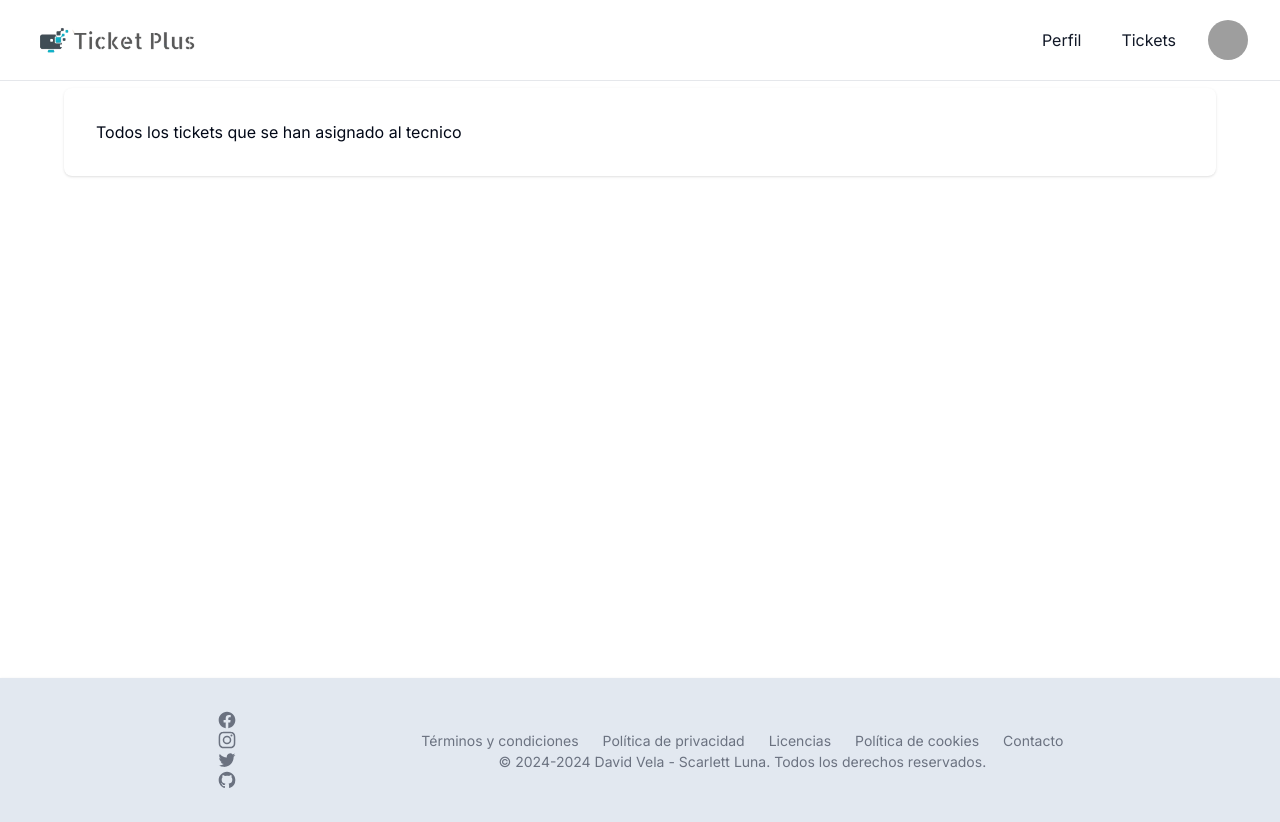
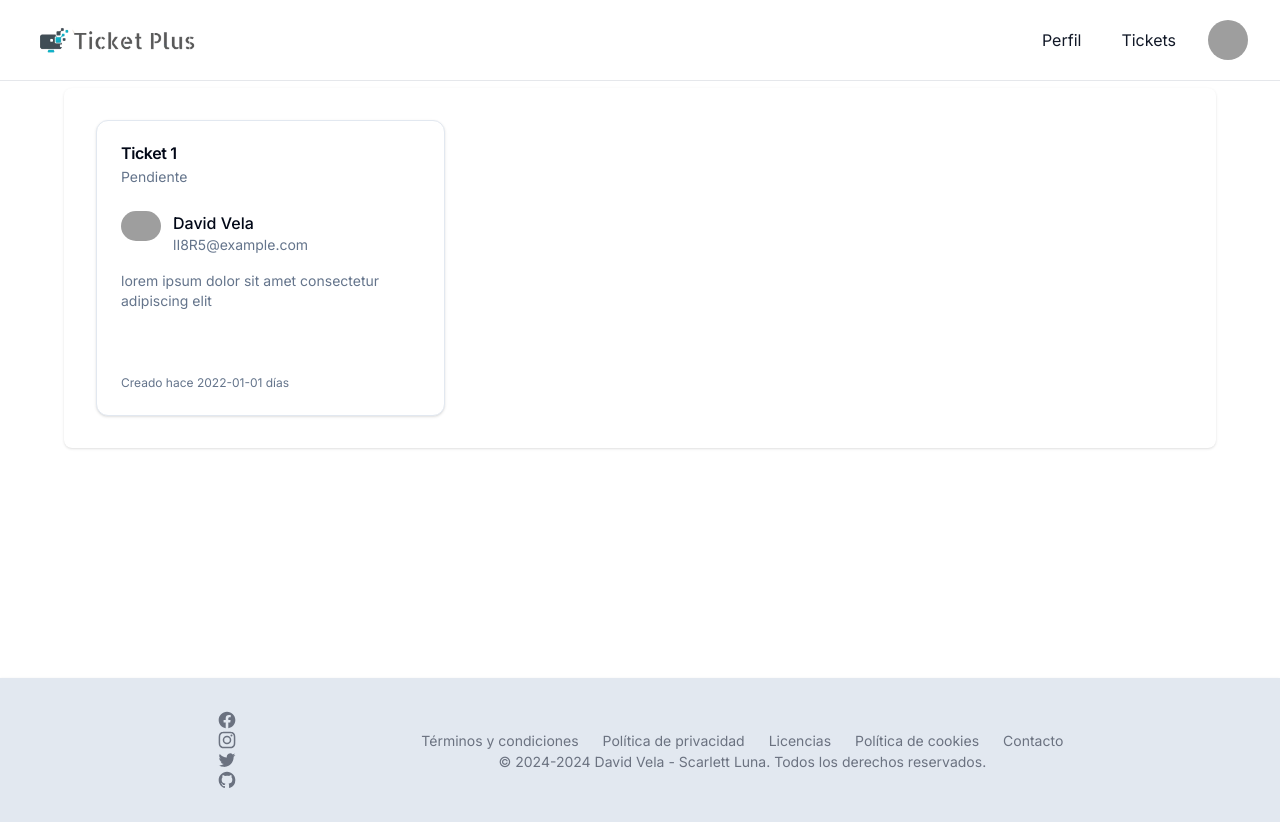
Before and after one commit to Scarlett2010/SistemaTickets, a Next.js app in the folder frontend/: page /dashboard/tecnico/tickets in a window 1280 px wide. Built offline with nearby package versions, Linux system fonts and the light colour scheme; grey boxes are pictures that could not be loaded.

Commit message:
build(src): añadiendo tarjeta de usuarios
- /components:  modal con datos quemados
-  /app/login : manejo de errores en formularios login y comment box
- /lib: interfaces para props con typescript

```diff
--- a/frontend/src/app/dashboard/tecnico/tickets/page.tsx
+++ b/frontend/src/app/dashboard/tecnico/tickets/page.tsx
@@ -1,7 +1,16 @@
+import TicketCardDialog from "@/components/TicketCardDialog";
+
 export default function Page() {
   return (
-    <div>
-      <h1>Todos los tickets que se han asignado al tecnico</h1>
+    <div className="gap gap-5 grid lg:grid-cols-3 ">
+      <TicketCardDialog
+        title="Ticket 1"
+        status="Pendiente"
+        email="lI8R5@example.com"
+        name="David Vela"
+        creationDate="2022-01-01"
+        UserMessage="lorem ipsum dolor sit amet consectetur adipiscing elit"
+      />
     </div>
   );
 }
--- a/frontend/src/app/login/page.tsx
+++ b/frontend/src/app/login/page.tsx
@@ -25,8 +25,12 @@
 import Link from "next/link";
 
 const formSchema = z.object({
-  email: z.string().email("Invalid email address").min(2).max(50),
-  password: z.string().min(2, "Password must be at least 2 characters").max(50),
+  email: z
+    .string()
+    .email("Dirección de correo electrónico no válida")
+    .min(2)
+    .max(50),
+  password: z.string().min(6, "La contraseña debe tener al menos 6 caracteres"),
 });
 
 export default function LoginPage() {
--- /dev/null
+++ b/frontend/src/components/CommentBox.tsx
@@ -0,0 +1,59 @@
+import {
+  Form,
+  FormControl,
+  FormDescription,
+  FormField,
+  FormItem,
+  FormLabel,
+  FormMessage,
+} from "@/components/ui/form";
+import { zodResolver } from "@hookform/resolvers/zod";
+import { useForm } from "react-hook-form";
+import { z } from "zod";
+import { Button } from "./ui/button";
+
+const formSchema = z.object({
+  message: z.string().min(1, "El cámpo es obligatorio"),
+});
+
+function CommentBox() {
+  const form = useForm<z.infer<typeof formSchema>>({
+    resolver: zodResolver(formSchema),
+    defaultValues: {
+      message: "",
+    },
+  });
+
+  function onSubmit(values: z.infer<typeof formSchema>) {
+    //TODO Hacer algo con los valores del formulario
+    console.log(values);
+  }
+  return (
+    <Form {...form}>
+      <form onSubmit={form.handleSubmit(onSubmit)} className="space-y-8">
+        <FormField
+          control={form.control}
+          name="message"
+          render={({ field }) => (
+            <FormItem className="flex flex-col">
+              <FormLabel>Responde a este ticket:</FormLabel>
+              <FormControl>
+                <textarea
+                  typeof="text"
+                  className="h-20 sm:h-32 md:h-52 p-3 border-solid border-2 border-gray-300"
+                  {...field}
+                />
+              </FormControl>
+              <FormDescription>
+                Esta respuesta le llegará al usuario
+              </FormDescription>
+              <FormMessage />
+            </FormItem>
+          )}
+        />
+        <Button type="submit">Enviar respuesta</Button>
+      </form>
+    </Form>
+  );
+}
+export default CommentBox;
--- /dev/null
+++ b/frontend/src/components/TicketCard.tsx
@@ -0,0 +1,59 @@
+import { Avatar, AvatarFallback, AvatarImage } from "@radix-ui/react-avatar";
+import { user_card } from "../lib/interfaces";
+import {
+  Card,
+  CardContent,
+  CardDescription,
+  CardFooter,
+  CardHeader,
+  CardTitle,
+} from "./ui/card";
+
+import { Separator } from "@radix-ui/react-menubar";
+function TicketCard({
+  title,
+  status,
+  email,
+  name,
+  creationDate,
+  UserMessage,
+}: user_card) {
+  return (
+    <div>
+      <Card>
+        <CardHeader>
+          <CardTitle>{title}</CardTitle>
+          <CardDescription>{status}</CardDescription>
+        </CardHeader>
+        <CardContent>
+          <div className=" flex flex-col gap-3">
+            <div className="flex gap-x-3">
+              <Avatar>
+                <AvatarImage
+                  src="https://github.com/shadcn.png"
+                  alt="Your profile picture"
+                  className="rounded-full max-w-10"
+                />
+                <AvatarFallback>CN</AvatarFallback>
+              </Avatar>
+              <div>
+                <div className="font-medium">{name}</div>
+                <div className="text-sm text-muted-foreground">{email}</div>
+              </div>
+            </div>
+          </div>
+          <Separator className="my-4" />
+          <div className="text-sm text-muted-foreground h-20 overflow-hidden line-clamp-3 ">
+            <p>{UserMessage}</p>
+          </div>
+        </CardContent>
+        <CardFooter className="flex items-center justify-between">
+          <div className="text-xs text-muted-foreground">
+            Creado hace {creationDate} días
+          </div>
+        </CardFooter>
+      </Card>
+    </div>
+  );
+}
+export default TicketCard;
--- /dev/null
+++ b/frontend/src/components/TicketCardDialog.tsx
@@ -0,0 +1,68 @@
+"use client";
+import TicketCard from "@/components/TicketCard";
+import { Avatar, AvatarFallback, AvatarImage } from "@/components/ui/avatar";
+import {
+  Dialog,
+  DialogClose,
+  DialogContent,
+  DialogFooter,
+  DialogHeader,
+  DialogTitle,
+  DialogTrigger,
+} from "@/components/ui/dialog";
+import { ticket_card_dialog } from "@/lib/interfaces";
+import CommentBox from "./CommentBox";
+
+function TicketCardDialog({
+  title,
+  status,
+  email,
+  name,
+  creationDate,
+  UserMessage,
+}: ticket_card_dialog) {
+  return (
+    <Dialog>
+      <div className="relative">
+        <DialogTrigger className="absolute w-full h-full hover:bg-blue-500/10 rounded-xl"></DialogTrigger>
+        <TicketCard
+          title={title}
+          status={status}
+          email={email}
+          name={name}
+          creationDate={creationDate}
+          UserMessage={UserMessage}
+        />
+        <DialogContent className="h-[90vh] !w-full !overflow-y-scroll overflow-x-hidden">
+          <DialogHeader className="text-sm">
+            <div className="flex gap-x-3 items-center">
+              <Avatar>
+                <AvatarImage
+                  src="https://github.com/shadcn.png"
+                  alt="Your profile picture"
+                  className="rounded-full max-w-30"
+                />
+                <AvatarFallback>CN</AvatarFallback>
+              </Avatar>
+              <div>
+                <DialogTitle className="text-3xl">{name}</DialogTitle>
+                <div className="text-sm text-muted-foreground">{email}</div>
+              </div>
+            </div>
+            <br />
+            {UserMessage}
+            <div className="pt-10">
+              <CommentBox />
+            </div>
+          </DialogHeader>
+          <DialogFooter className="text-sm">
+            <DialogClose onClick={() => console.log("finalizar")}>
+              finalizar ticket
+            </DialogClose>
+          </DialogFooter>
+        </DialogContent>
+      </div>
+    </Dialog>
+  );
+}
+export default TicketCardDialog;
--- /dev/null
+++ b/frontend/src/components/ui/dialog.tsx
@@ -0,0 +1,122 @@
+"use client"
+
+import * as React from "react"
+import * as DialogPrimitive from "@radix-ui/react-dialog"
+import { Cross2Icon } from "@radix-ui/react-icons"
+
+import { cn } from "@/lib/utils"
+
+const Dialog = DialogPrimitive.Root
+
+const DialogTrigger = DialogPrimitive.Trigger
+
+const DialogPortal = DialogPrimitive.Portal
+
+const DialogClose = DialogPrimitive.Close
+
+const DialogOverlay = React.forwardRef<
+  React.ElementRef<typeof DialogPrimitive.Overlay>,
+  React.ComponentPropsWithoutRef<typeof DialogPrimitive.Overlay>
+>(({ className, ...props }, ref) => (
+  <DialogPrimitive.Overlay
+    ref={ref}
+    className={cn(
+      "fixed inset-0 z-50 bg-black/80  data-[state=open]:animate-in data-[state=closed]:animate-out data-[state=closed]:fade-out-0 data-[state=open]:fade-in-0",
+      className
+    )}
+    {...props}
+  />
+))
+DialogOverlay.displayName = DialogPrimitive.Overlay.displayName
+
+const DialogContent = React.forwardRef<
+  React.ElementRef<typeof DialogPrimitive.Content>,
+  React.ComponentPropsWithoutRef<typeof DialogPrimitive.Content>
+>(({ className, children, ...props }, ref) => (
+  <DialogPortal>
+    <DialogOverlay />
+    <DialogPrimitive.Content
+      ref={ref}
+      className={cn(
+        "fixed left-[50%] top-[50%] z-50 grid w-full max-w-5xl translate-x-[-50%] translate-y-[-50%] gap-4 border bg-background p-6 shadow-lg duration-200 data-[state=open]:animate-in data-[state=closed]:animate-out data-[state=closed]:fade-out-0 data-[state=open]:fade-in-0 data-[state=closed]:zoom-out-95 data-[state=open]:zoom-in-95 data-[state=closed]:slide-out-to-left-1/2 data-[state=closed]:slide-out-to-top-[48%] data-[state=open]:slide-in-from-left-1/2 data-[state=open]:slide-in-from-top-[48%] sm:rounded-lg",
+        className
+      )}
+      {...props}
+    >
+      {children}
+      <DialogPrimitive.Close className="absolute right-4 top-4 rounded-sm opacity-70 ring-offset-background transition-opacity hover:opacity-100 focus:outline-none focus:ring-2 focus:ring-ring focus:ring-offset-2 disabled:pointer-events-none data-[state=open]:bg-accent data-[state=open]:text-muted-foreground">
+        <Cross2Icon className="h-4 w-4" />
+        <span className="sr-only">Close</span>
+      </DialogPrimitive.Close>
+    </DialogPrimitive.Content>
+  </DialogPortal>
+))
+DialogContent.displayName = DialogPrimitive.Content.displayName
+
+const DialogHeader = ({
+  className,
+  ...props
+}: React.HTMLAttributes<HTMLDivElement>) => (
+  <div
+    className={cn(
+      "flex flex-col space-y-1.5 text-center sm:text-left",
+      className
+    )}
+    {...props}
+  />
+)
+DialogHeader.displayName = "DialogHeader"
+
+const DialogFooter = ({
+  className,
+  ...props
+}: React.HTMLAttributes<HTMLDivElement>) => (
+  <div
+    className={cn(
+      "flex flex-col-reverse sm:flex-row sm:justify-end sm:space-x-2",
+      className
+    )}
+    {...props}
+  />
+)
+DialogFooter.displayName = "DialogFooter"
+
+const DialogTitle = React.forwardRef<
+  React.ElementRef<typeof DialogPrimitive.Title>,
+  React.ComponentPropsWithoutRef<typeof DialogPrimitive.Title>
+>(({ className, ...props }, ref) => (
+  <DialogPrimitive.Title
+    ref={ref}
+    className={cn(
+      "text-lg font-semibold leading-none tracking-tight",
+      className
+    )}
+    {...props}
+  />
+))
+DialogTitle.displayName = DialogPrimitive.Title.displayName
+
+const DialogDescription = React.forwardRef<
+  React.ElementRef<typeof DialogPrimitive.Description>,
+  React.ComponentPropsWithoutRef<typeof DialogPrimitive.Description>
+>(({ className, ...props }, ref) => (
+  <DialogPrimitive.Description
+    ref={ref}
+    className={cn("text-sm text-muted-foreground", className)}
+    {...props}
+  />
+))
+DialogDescription.displayName = DialogPrimitive.Description.displayName
+
+export {
+  Dialog,
+  DialogPortal,
+  DialogOverlay,
+  DialogTrigger,
+  DialogClose,
+  DialogContent,
+  DialogHeader,
+  DialogFooter,
+  DialogTitle,
+  DialogDescription,
+}
--- /dev/null
+++ b/frontend/src/lib/interfaces.ts
@@ -0,0 +1,16 @@
+export interface user_card {
+  title: string;
+  status: string;
+  email: string;
+  name: string;
+  creationDate: string;
+  UserMessage: string;
+}
+export interface ticket_card_dialog {
+  title: string;
+  status: string;
+  email: string;
+  name: string;
+  creationDate: string;
+  UserMessage: string;
+}
```
Also changed, not shown: frontend/src/app/dashboard/layout.tsx (+6 -1 lines).
